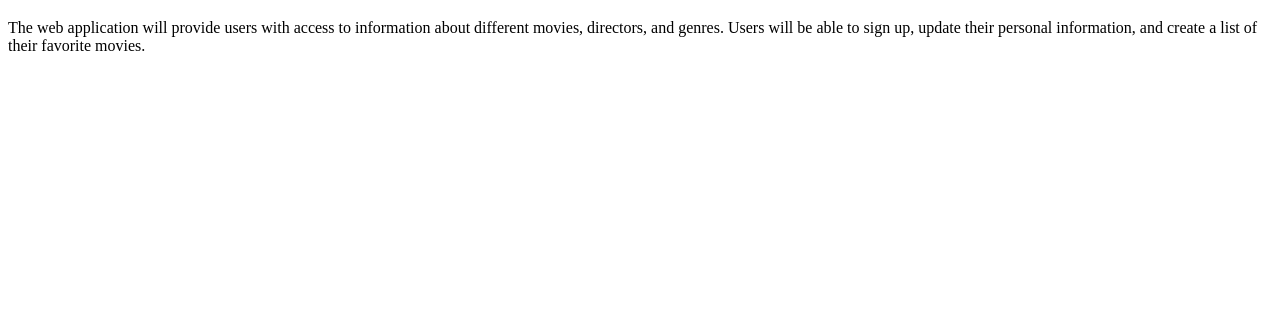
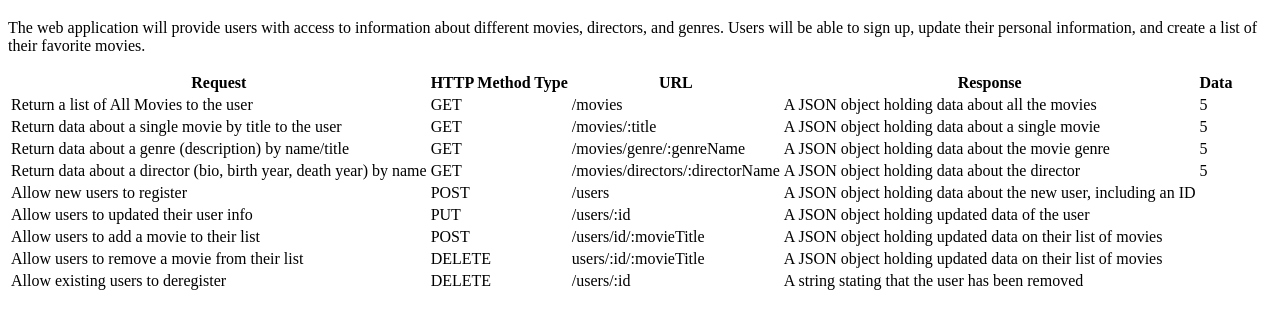
Before and after one commit to Hero-Catalyst/movie_api, a website: page Public/documentation.html in a window 1280 px wide. Shown: the part 61-390 px from the top of the page. Drawn offline with Linux system fonts and the light colour scheme.

Commit message:
Public Doc updated
Began creating table with task requirements

```diff
--- a/Public/documentation.html
+++ b/Public/documentation.html
@@ -1,13 +1,99 @@
 <!DOCTYPE html>
 <html lang="en">
 <head>
-        <title>Documentation of Movie App </title>
+  <title>Documentation</title>
 </head>
+
 <body>
   <h1>Documentation</h1>
   <p>The web application will provide users with access to information
   about different movies, directors, and genres. Users will be able
   to sign up, update their personal information, and create a list
   of their favorite movies.</p>
+
+  <table class ="table">
+    <tr>
+      <th>Request</th>
+      <th>HTTP Method Type</th>
+      <th>URL</th>
+      <th>Response</th>
+      <th>Data</th>
+    </tr>
+
+    <tr>
+      <td>Return a list of All Movies to the user</td>
+      <td>GET</td>
+      <td>/movies</td>
+      <td>A JSON object holding data about all the movies</td>
+      <td>5</td>
+    </tr>
+
+    <tr>
+      <td>Return data about a single movie by title to the user</td>
+      <td>GET</td>
+      <td>/movies/:title</td>
+      <td>A JSON object holding data about a single movie</td>
+      <td>5</td>
+    </tr>
+
+    <tr>
+      <td>Return data about a genre (description) by name/title</td>
+      <td>GET</td>
+      <td>/movies/genre/:genreName</td>
+      <td>A JSON object holding data about the movie genre</td>
+      <td>5</td>
+    </tr>
+
+    <tr>
+      <td>Return data about a director (bio, birth year, death year) by name</td>
+      <td>GET</td>
+      <td>/movies/directors/:directorName</td>
+      <td>A JSON object holding data about the director</td>
+      <td>5</td>
+    </tr>
+
+    <tr>
+      <td>Allow new users to register</td>
+      <td>POST</td>
+      <td>/users</td>
+      <td>A JSON object holding data about the new user, including an ID</td>
+      <td></td>
+    </tr>
+
+    <tr>
+      <td>Allow users to updated their user info</td>
+      <td>PUT</td>
+      <td>/users/:id</td>
+      <td>A JSON object holding updated data of the user</td>
+      <td></td>
+    </tr>
+
+    <tr>
+      <td>Allow users to add a movie to their list</td>
+      <td>POST</td>
+      <td>/users/id/:movieTitle</td>
+      <td>A JSON object holding updated data on their list of movies</td>
+      <td></td>
+    </tr>
+
+    <tr>
+      <td>Allow users to remove a movie from their list</td>
+      <td>DELETE</td>
+      <td>users/:id/:movieTitle</td>
+      <td>A JSON object holding updated data on their list of movies</td>
+      <td></td>
+    </tr>
+
+    <tr>
+      <td>Allow existing users to deregister</td>
+      <td>DELETE</td>
+      <td>/users/:id</td>
+      <td>A string stating that the user has been removed</td>
+      <td></td>
+    </tr>
+
+
+
+  </table>
     </body>
 </html>
```
Lines whose indentation alone changed are shown as unchanged.
